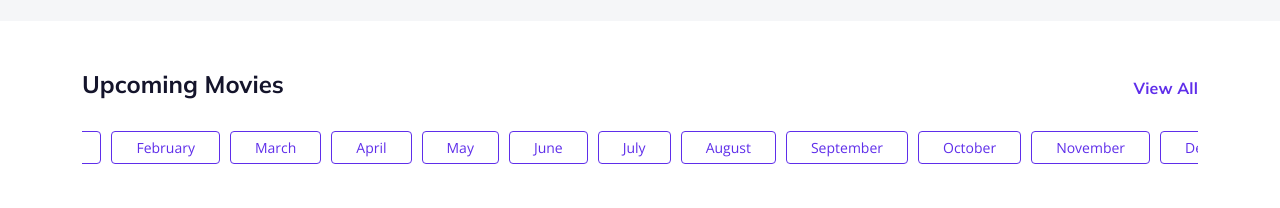
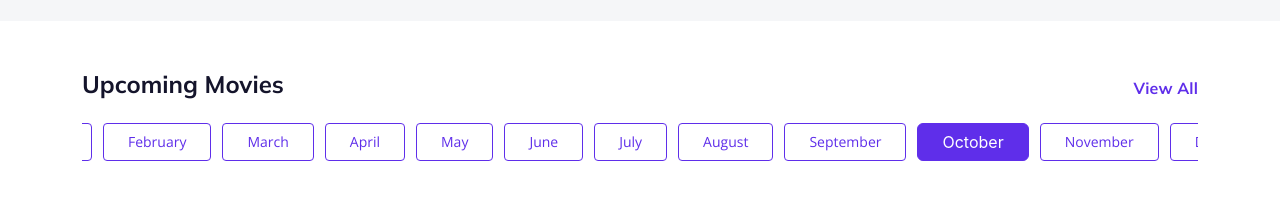
Before and after one commit to yongkisatrias/tickitz-fe, a React (Create React App) app: page / in a window 1280 px wide. Shown: the part 1440-1648 px from the top of the page. Built offline with nearby package versions, Linux system fonts and the light colour scheme.

Commit message:
[UPDATE] Update Movies Month in Upcoming Movies Section

```diff
--- a/src/App.js
+++ b/src/App.js
@@ -8,7 +8,11 @@ import axios from "axios";
 
 function App() {
   // mounted / mounting
+  const date = new Date();
+  const month = date.toLocaleDateString("default", { month: "long" });
+
   const [result, setResult] = React.useState([]);
+  const [selectedMonth, setSelectedMonth] = React.useState(month.toLowerCase());
 
   // lifecycle
   React.useEffect(() => {
@@ -136,43 +140,36 @@ function App() {
             </a>
           </div>
           {/* Movies Month */}
-          <div className="text-center month-scroll mt-4">
-            <button type="button" className="btn btn-details px-4">
-              January
-            </button>
-            <button type="button" className="btn btn-details px-4">
-              February
-            </button>
-            <button type="button" className="btn btn-details px-4">
-              March
-            </button>
-            <button type="button" className="btn btn-details px-4">
-              April
-            </button>
-            <button type="button" className="btn btn-details px-4">
-              May
-            </button>
-            <button type="button" className="btn btn-details px-4">
-              June
-            </button>
-            <button type="button" className="btn btn-details px-4">
-              July
-            </button>
-            <button type="button" className="btn btn-details px-4">
-              August
-            </button>
-            <button type="button" className="btn btn-details px-4">
-              September
-            </button>
-            <button type="button" className="btn btn-details px-4">
-              October
-            </button>
-            <button type="button" className="btn btn-details px-4">
-              November
-            </button>
-            <button type="button" className="btn btn-details px-4">
-              December
-            </button>
+          <div className="mt-3">
+            <div className="month-scroll">
+              {[
+                "January",
+                "February",
+                "March",
+                "April",
+                "May",
+                "June",
+                "July",
+                "August",
+                "September",
+                "October",
+                "November",
+                "December",
+              ].map((item) => (
+                <button
+                  className={
+                    selectedMonth === item.toLowerCase()
+                      ? "btn btn-primary px-4"
+                      : "btn btn-details px-4"
+                  }
+                  onClick={() => {
+                    setSelectedMonth(item.toLowerCase());
+                  }}
+                >
+                  {item}
+                </button>
+              ))}
+            </div>
           </div>
           {/* Movies */}
           <div className="movies-scroll mt-5 mb-5">
--- a/src/style/App.css
+++ b/src/style/App.css
@@ -240,7 +240,7 @@
   display: flex;
   justify-content: center;
   overflow-x: scroll;
-  gap: 10px;
+  gap: 11px;
   transition: 0.5s;
 }
 
```
